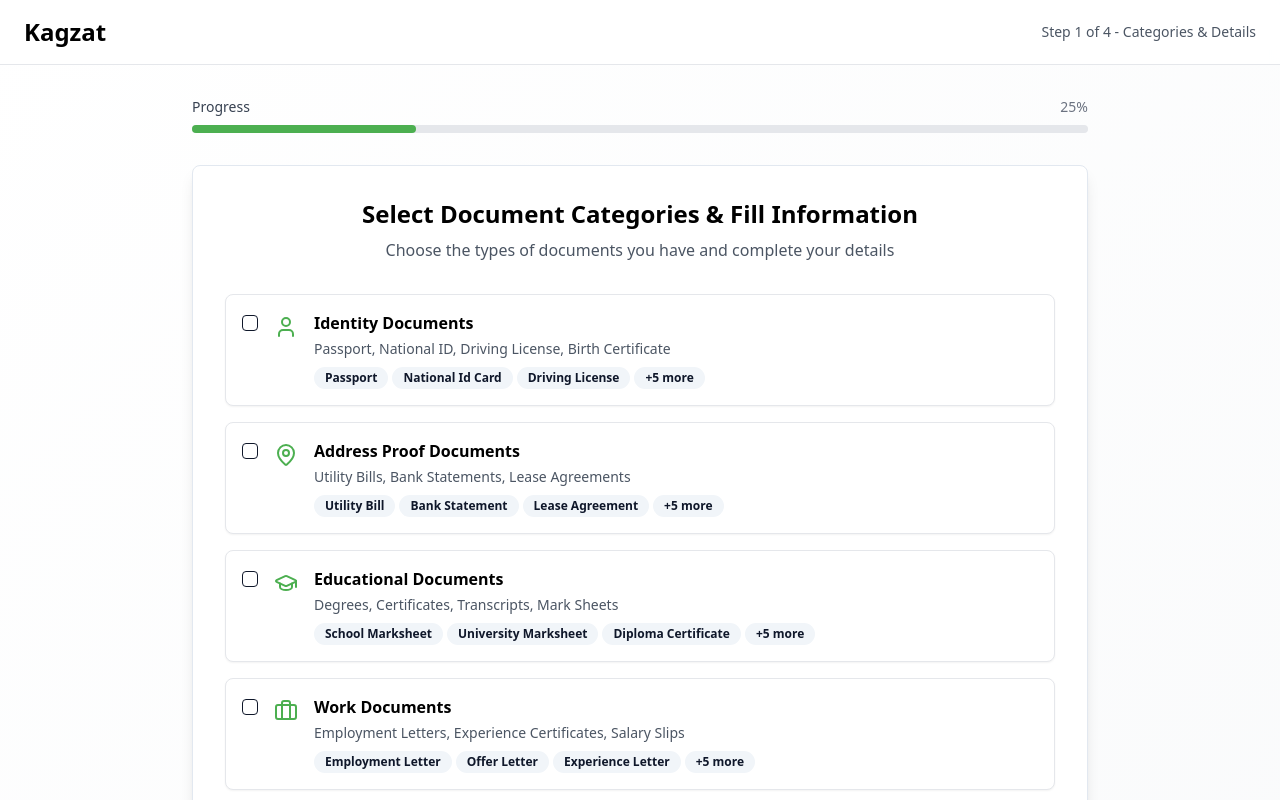
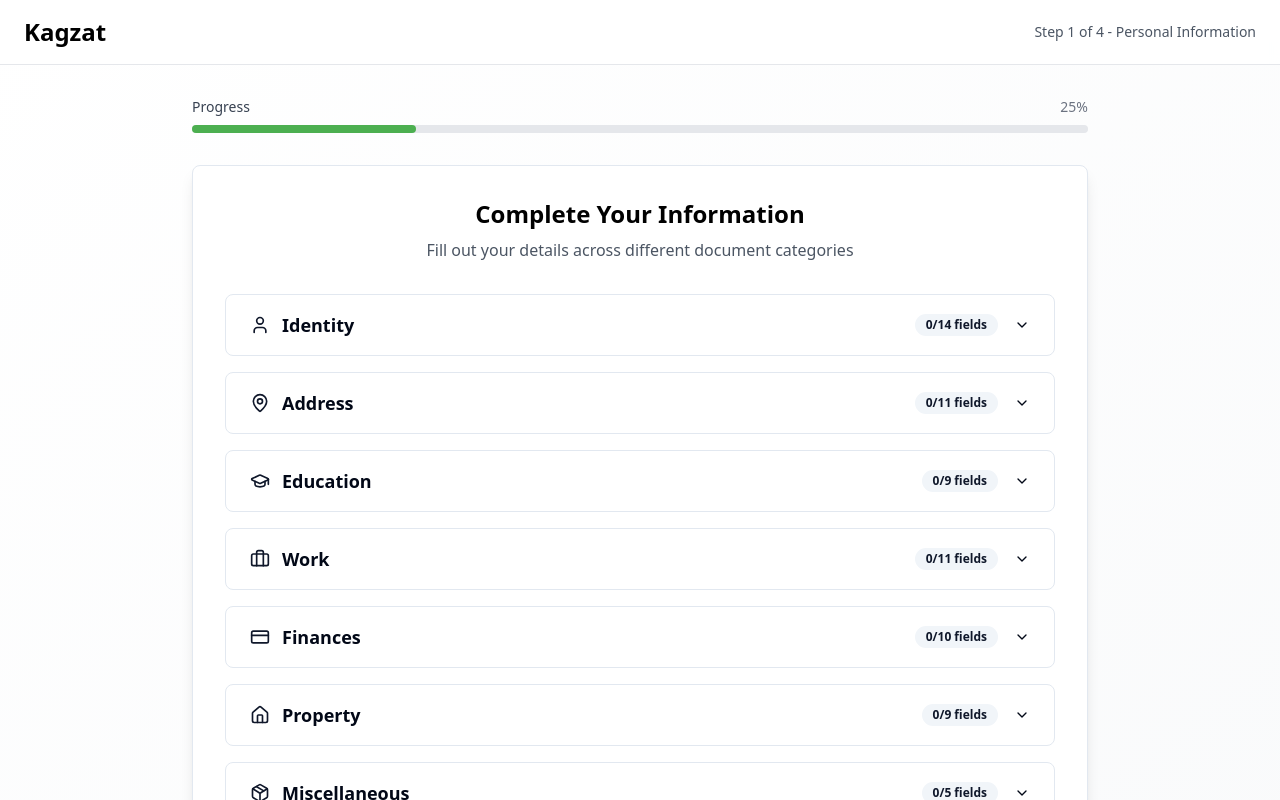
Before and after one commit to Kagzat/kagzat-india, a React (Vite) app: page /onboarding/user in a window 1280 px wide. Shown: the top 800 px of the page. Built offline with nearby package versions, Linux system fonts and the light colour scheme.

Commit message:
Remove Step 1 from onboarding
Removed the first step of the user onboarding process, leaving only the accordion form for document category input.

```diff
--- a/src/pages/UserOnboarding.tsx
+++ b/src/pages/UserOnboarding.tsx
@@ -296,65 +296,11 @@ const UserOnboarding = () => {
   };
 
   const renderStep1 = () => (
-    <div className="space-y-8">
-      {/* Category Selection */}
     <div className="space-y-6">
       <div className="text-center mb-8">
-          <h2 className="text-2xl font-bold text-kagzat-black mb-2">Select Document Categories & Fill Information</h2>
-          <p className="text-gray-600">Choose the types of documents you have and complete your details</p>
+        <h2 className="text-2xl font-bold text-kagzat-black mb-2">Complete Your Information</h2>
+        <p className="text-gray-600">Fill out your details across different document categories</p>
       </div>
-
-        <div className="grid gap-4">
-          {documentCategoryConfig.map((category) => {
-            const Icon = category.icon;
-            return (
-              <Card
-                key={category.id}
-                className={`cursor-pointer transition-all duration-200 hover:shadow-md ${
-                  userData.selectedCategories.includes(category.id)
-                    ? 'border-kagzat-green bg-kagzat-green/5'
-                    : 'border-gray-200'
-                }`}
-                onClick={() => handleCategoryToggle(category.id)}
-              >
-                <CardContent className="p-4">
-                  <div className="flex items-start gap-4">
-                    <Checkbox
-                      checked={userData.selectedCategories.includes(category.id)}
-                      onChange={() => handleCategoryToggle(category.id)}
-                      className="mt-1"
-                    />
-                    <Icon className="h-6 w-6 text-kagzat-green mt-1" />
-                    <div className="flex-1">
-                      <h3 className="font-semibold text-kagzat-black mb-1">{category.title}</h3>
-                      <p className="text-gray-600 text-sm mb-2">{category.description}</p>
-                      <div className="flex flex-wrap gap-1">
-                        {documentLibrary[category.id as keyof typeof documentLibrary].slice(0, 3).map((type, index) => (
-                          <Badge key={index} variant="secondary" className="text-xs">
-                            {formatDocumentName(type)}
-                          </Badge>
-                        ))}
-                        {documentLibrary[category.id as keyof typeof documentLibrary].length > 3 && (
-                          <Badge variant="secondary" className="text-xs">
-                            +{documentLibrary[category.id as keyof typeof documentLibrary].length - 3} more
-                          </Badge>
-                        )}
-                      </div>
-                    </div>
-                  </div>
-                </CardContent>
-              </Card>
-            );
-          })}
-        </div>
-      </div>
-
-      {/* Accordion Form - Only show if categories are selected */}
-      {userData.selectedCategories.length > 0 && (
-        <div className="space-y-6">
-          <div className="border-t pt-8">
-            <h3 className="text-xl font-bold text-kagzat-black mb-4">Complete Your Information</h3>
-            <p className="text-gray-600 mb-6">Fill out the details for your selected categories</p>
 
       <CategoryAccordionForm
         value={{
@@ -373,9 +319,6 @@ const UserOnboarding = () => {
         showHeader={false}
         showActions={false}
       />
-          </div>
-        </div>
-      )}
     </div>
   );
 
@@ -603,7 +546,7 @@ const UserOnboarding = () => {
 
   const totalSteps = 4;
   const stepTitles = [
-    'Categories & Details',
+    'Personal Information',
     'Document Links',
     'Preferences',
     'Complete'
```
Lines whose indentation alone changed are shown as unchanged.
